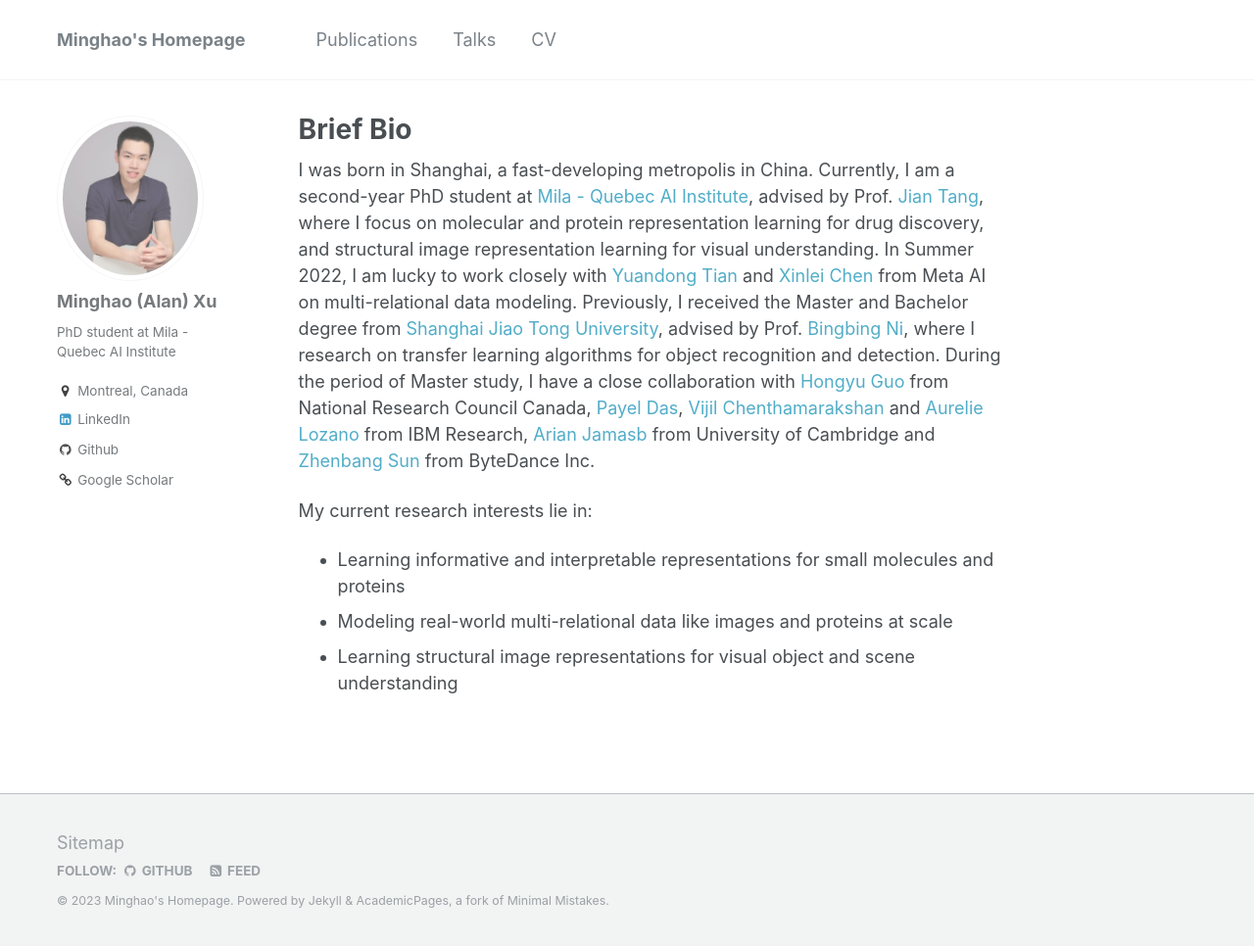
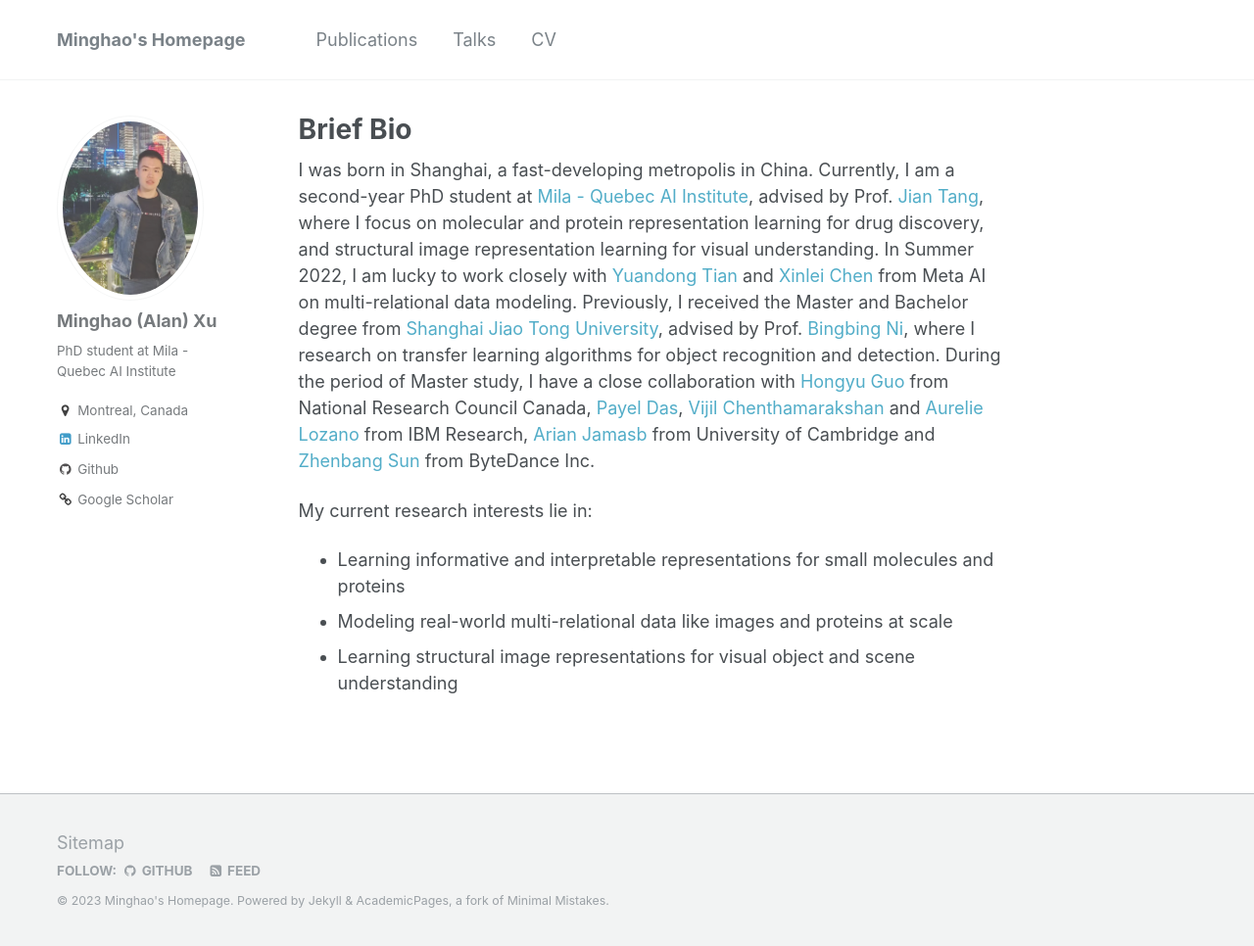
Before and after one commit to ChrisAllenMing/ChrisAllenMing.github.io, a Jekyll site: the page built from _pages/about.md, in a window 1280 px wide and 966 px high. Shown: the whole window at 98% size. Built offline with Jekyll 4.4.1, drawn with Linux system fonts in a browser that asks for light colours.

Commit message:
Update bio

```diff
--- a/_config.yml
+++ b/_config.yml
@@ -78,7 +78,7 @@ analytics:
 # Site Author
 author:
   name             : "Minghao (Alan) Xu"
-  avatar           : "casual.jpg" # "profile.png"
+  avatar           : "city_crop.jpg" # "profile.png"
   bio              : "PhD student at Mila - Quebec AI Institute"
   location         : "Montreal, Canada"
   employer         :
```
Also changed, not shown: images/city_crop.jpg (added).
